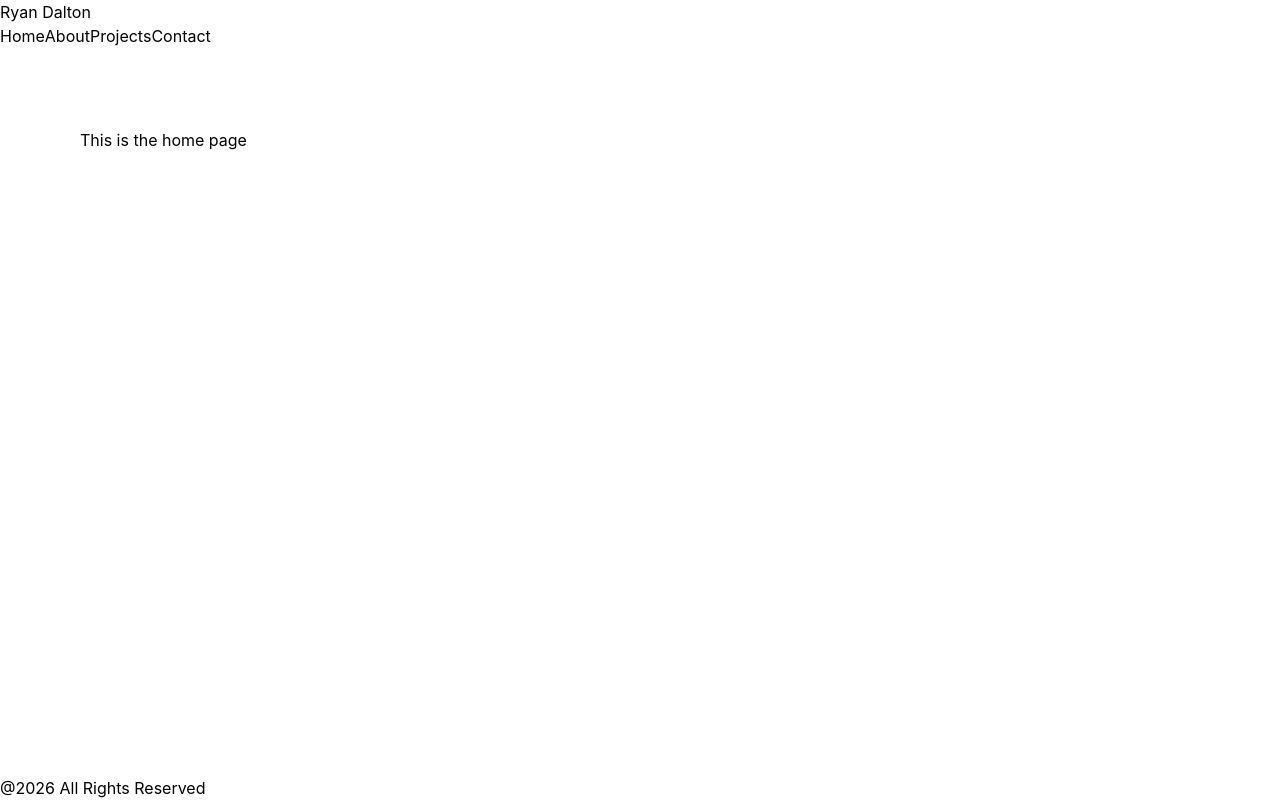
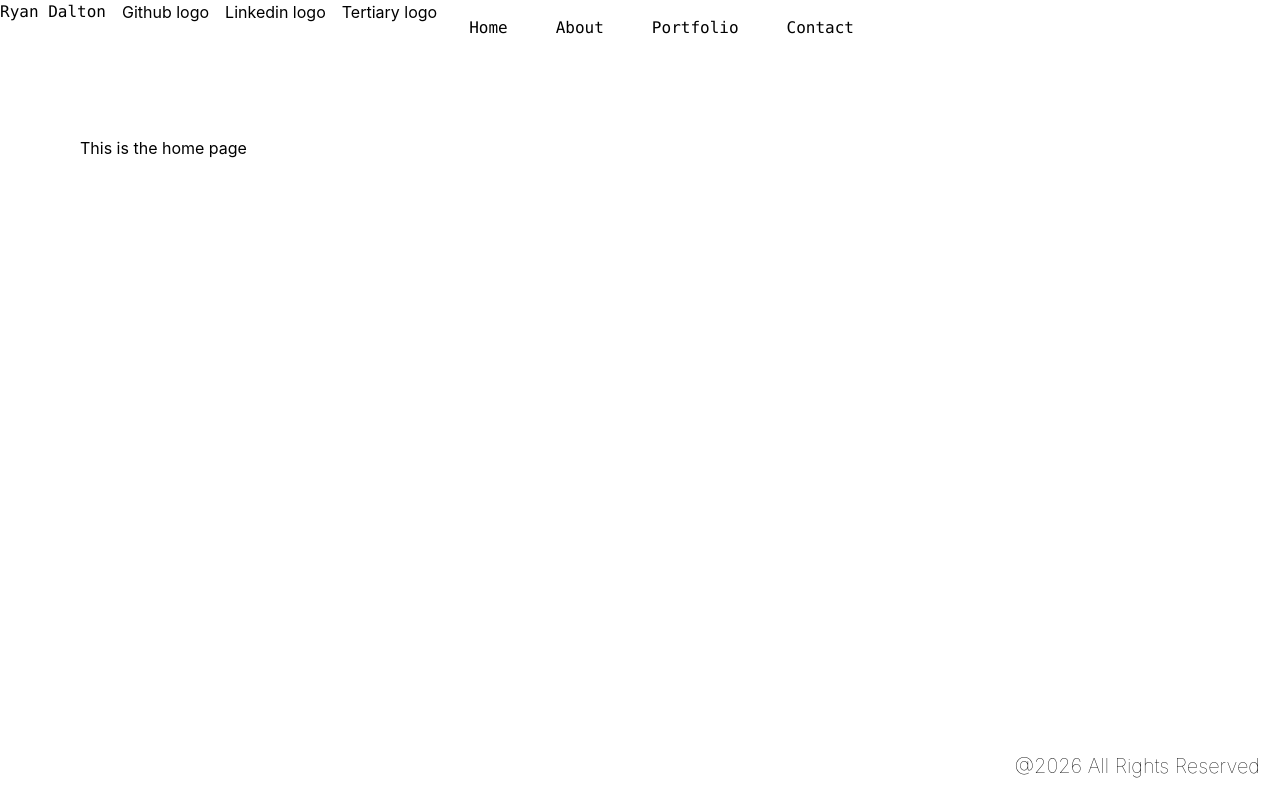
Before and after one commit to rydal05/portfolio-site, a React (Vite) app: page / in a window 1280 px wide. Built offline with nearby package versions, Linux system fonts and the light colour scheme.

Commit message:
headerfooter tailwind stuff

```diff
--- a/src/components/Footer.jsx
+++ b/src/components/Footer.jsx
@@ -1,8 +1,8 @@
 function Footer() {
     return (
         <>
-            <footer>
-                <p>@2026 All Rights Reserved</p>
+            <footer className="footer">
+                <p className="text-xl font-thin text-right">@2026 All Rights Reserved</p>
             </footer>
         </>
     )
--- a/src/components/Header.jsx
+++ b/src/components/Header.jsx
@@ -1,26 +1,31 @@
 import { Link } from "react-router-dom"
+
+const navigation = [
+    { name: 'Home', href: '' },
+    { name: 'About', href: '/about' },
+    { name: 'Portfolio', href: '/portfolio' },
+    { name: 'Contact', href: '/contact' },
+]
 
 export function Header() {
     return (
         <>
-            <header>
-                <p>Ryan Dalton</p>
-
-                <Link to="/">
-                    <button>Home</button>
-                </Link>
-
-                <Link to="/about">
-                    <button>About</button>
-                </Link>
-
-                <Link to="/portfolio">
-                    <button>Projects</button>
-                </Link>
-
-                <Link to="/contact">
-                    <button>Contact</button>
-                </Link>
+            <header className="flex list-none p-0 gap-4">
+                <div className="font-mono">Ryan Dalton</div>
+                <div>
+                    <ul className="flex gap-4">
+                        <li>Github logo</li>
+                        <li>Linkedin logo</li>
+                        <li>Tertiary logo</li>
+                    </ul>
+                </div>
+                {navigation.map((item) => {
+                    return (
+                        <Link to={item.href} key={item.name}>
+                            <button className="m-4 font-mono hover:bg-sky-300">{item.name}</button>
+                        </Link>
+                    )
+                })}
             </header>
 
         </>
```
